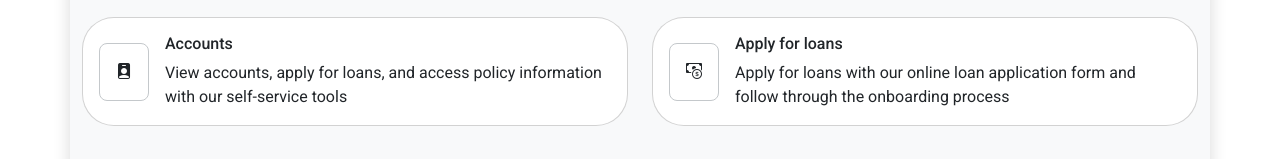
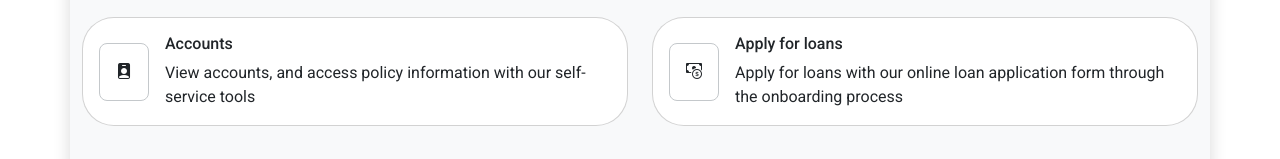
Before and after one commit to dalienst/techafricasacco, a Next.js app: page / in a window 1280 px wide. Shown: the part 2316-2475 px from the top of the page. Built offline with nearby package versions, Linux system fonts and the light colour scheme.

Commit message:
complete easy access tools

```diff
--- a/app/components/Why.jsx
+++ b/app/components/Why.jsx
@@ -30,7 +30,7 @@ function Why() {
                   <div className="text-start">
                     <h6 className="card-title">Accounts</h6>
                     <p className="card-text">
-                      View accounts, apply for loans, and access policy
+                      View accounts, and access policy
                       information with our self-service tools
                     </p>
                   </div>
@@ -47,7 +47,7 @@ function Why() {
                   <div className="text-start">
                     <h6 className="card-title">Apply for loans</h6>
                     <p className="card-text">
-                      Apply for loans with our online loan application form and follow through the onboarding process
+                      Apply for loans with our online loan application form through the onboarding process
                     </p>
                   </div>
                 </div>
```
